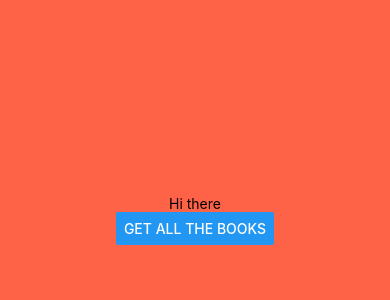
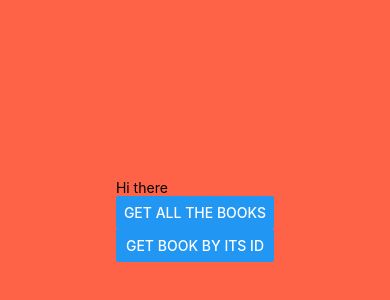
Before and after one commit to Saleem3097/book-store, a React Native app: screen / in a window 390 px wide. Shown: the part 152-452 px from the top of the page. Built offline with nearby package versions, Linux system fonts and the light colour scheme.

Commit message:
Added get Books by its ID functionality

```diff
--- a/App.tsx
+++ b/App.tsx
@@ -4,21 +4,34 @@ import { Button, FlatList, Image, StyleSheet, Text, View } from "react-native";
 
 export default function App() {
   const [bookList, setBookList] = useState([]);
+  const [getAll, setGetAll] = useState(false);
   const bookData = "https://69072138b1879c890ed8e1f4.mockapi.io/books";
   const getListOfBooks = async () => {
     try {
       const response = await axios.get(bookData);
       console.log(JSON.stringify(response.data, null, 3));
       setBookList(response.data);
+      setGetAll(getAll ? !getAll : true);
+    } catch (error) {
+      console.log(error);
+    }
+  };
+  const getBookByID = async () => {
+    try {
+      const response = await axios.get(bookData + "/5");
+      console.log(JSON.stringify(response.data, null, 3));
     } catch (error) {
       console.log(error);
     }
   };
   return (
     <View style={styles.container}>
+      <View style={{ margin: 50 }}>
         <Text>Hi there</Text>
         <Button title="Get All the Books" onPress={getListOfBooks} />
+        <Button title="Get Book by its ID" onPress={getBookByID} />
         <View style={{ margin: 50 }}>
+          {getAll && (
             <FlatList
               data={bookList}
               keyExtractor={(item) => item.id.toString()}
@@ -33,6 +46,8 @@ export default function App() {
                 </View>
               )}
             />
+          )}
+        </View>
       </View>
     </View>
   );
```
Lines whose indentation alone changed are shown as unchanged.
